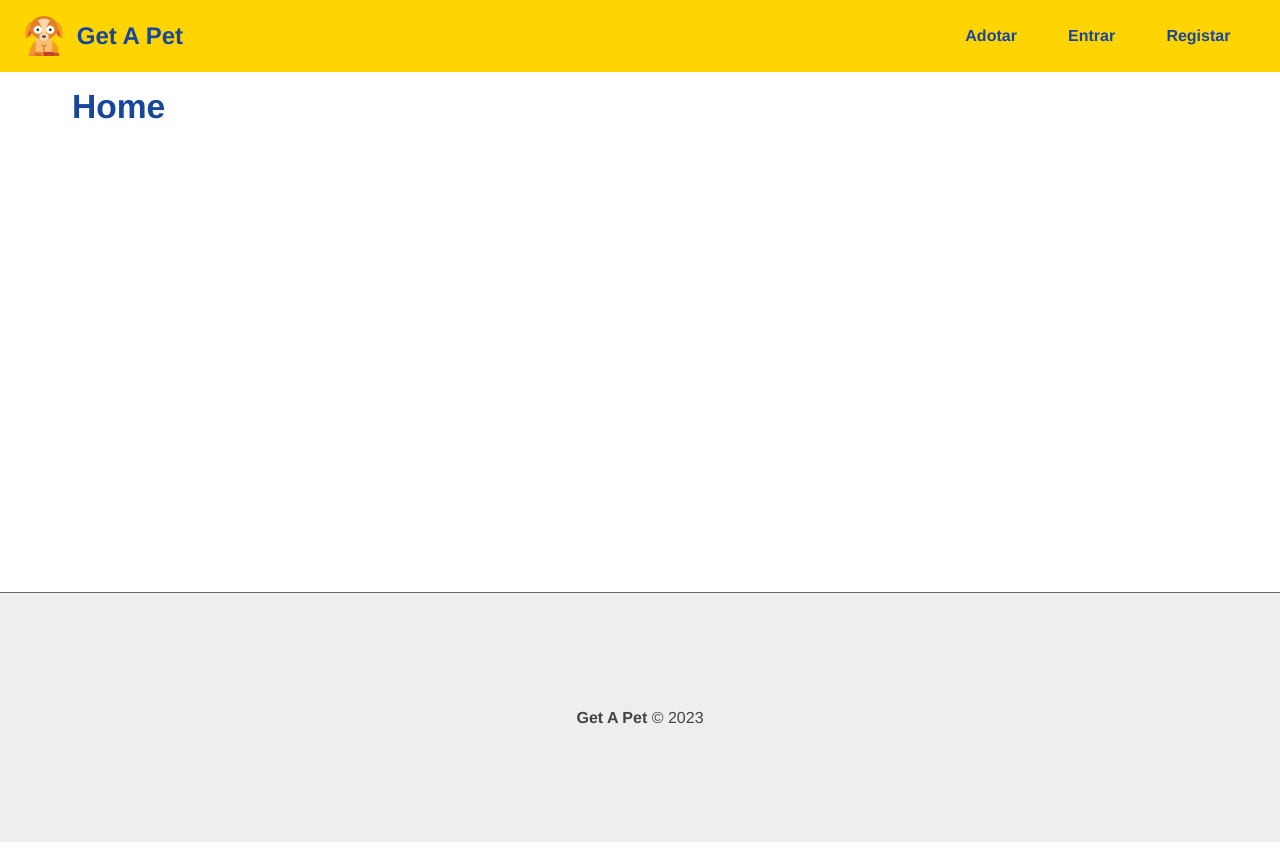
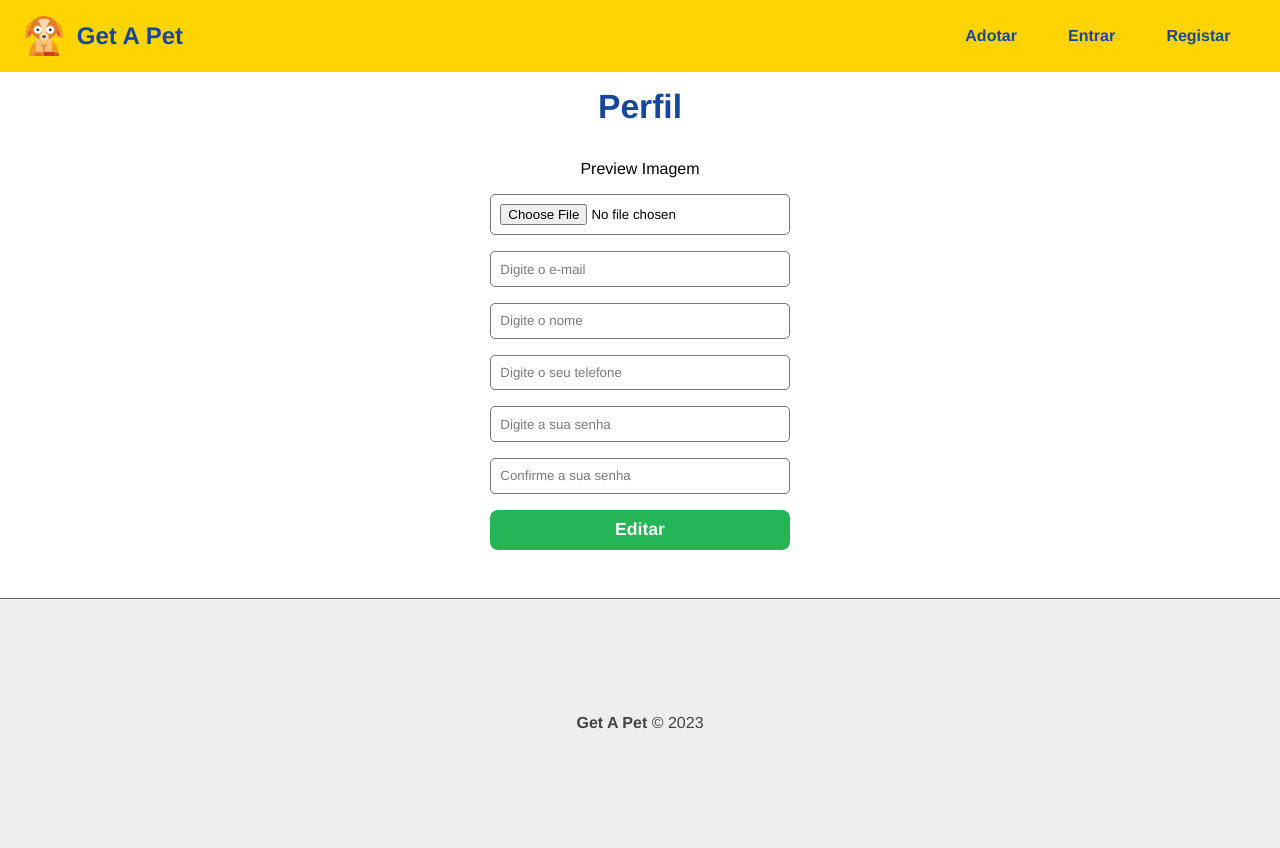
Before and after one commit to DayanMonteiro/Get-a-Pet--NodeJs-express-mongoose--ReactJs, a React (Create React App) app in the folder frontend/: page /user/profile in a window 1280 px wide. Built offline with nearby package versions, Linux system fonts and the light colour scheme.

Commit message:
user edit form layout

```diff
--- a/frontend/src/App.js
+++ b/frontend/src/App.js
@@ -4,6 +4,7 @@ import React from "react";
 import Login from "./components/pages/Auth/Login";
 import Register from "./components/pages/Auth/Register";
 import Home from "./components/pages/Home";
+import Profile from "./components/pages/User/Profile";
 
 /* components */
 import Navbar from "./components/layout/Navbar";
@@ -28,6 +29,9 @@ function App() {
             <Route path="/register">
               <Register />
             </Route>
+            <Route path="/user/profile">
+              <Profile />
+            </Route>
             <Route path="/">
               <Home />
             </Route>
--- a/frontend/src/components/layout/Navbar.js
+++ b/frontend/src/components/layout/Navbar.js
@@ -21,7 +21,12 @@ function Navbar() {
           <Link to="/">Adotar</Link>
         </li>
         {authenticated ? (
-          <li onClick={logout}>Sair</li>
+          <>
+            <li>
+              <Link to="/user/profile">Perfil</Link>
+            </li>
+            <li onClick={logout}>Sair</li>
+          </>
         ) : (
           <>
             <li>
--- /dev/null
+++ b/frontend/src/components/pages/User/Profile.js
@@ -0,0 +1,73 @@
+import React, { useState } from "react";
+import Input from "../../form/Input";
+
+import styles from "./Profile.module.css";
+import formStyles from "../../form/Form.module.css";
+
+function Profile() {
+  const [user, setUser] = useState({});
+
+  function onFileChange(e) {}
+
+  function handleChange(e) {}
+
+  const handleSubmit = (e) => {};
+  return (
+    <section>
+      <div className={styles.profile_header}>
+        <h1>Perfil</h1>
+        <p>Preview Imagem</p>
+      </div>
+
+      <form onSubmit={handleSubmit} className={formStyles.form_container}>
+        <Input
+          text="Imagem"
+          type="file"
+          name="image"
+          handleOnChange={onFileChange}
+        />
+        <Input
+          text="E-mail"
+          type="email"
+          name="email"
+          placeholder="Digite o e-mail"
+          handleOnChange={handleChange}
+          value={user.email || ""}
+        />
+        <Input
+          text="Nome"
+          type="text"
+          name="name"
+          placeholder="Digite o nome"
+          handleOnChange={handleChange}
+          value={user.name || ""}
+        />
+        <Input
+          text="Telefone"
+          type="text"
+          name="phone"
+          placeholder="Digite o seu telefone"
+          handleOnChange={handleChange}
+          value={user.phone || ""}
+        />
+        <Input
+          text="Senha"
+          type="password"
+          name="password"
+          placeholder="Digite a sua senha"
+          handleOnChange={handleChange}
+        />
+        <Input
+          text="Confirmação de senha"
+          type="password"
+          name="confirmpassword"
+          placeholder="Confirme a sua senha"
+          handleOnChange={handleChange}
+        />
+        <input type="submit" value="Editar" />
+      </form>
+    </section>
+  );
+}
+
+export default Profile;
--- /dev/null
+++ b/frontend/src/components/pages/User/Profile.module.css
@@ -0,0 +1,4 @@
+.profile_header {
+  text-align: center;
+  margin-bottom: 1em;
+}
```
